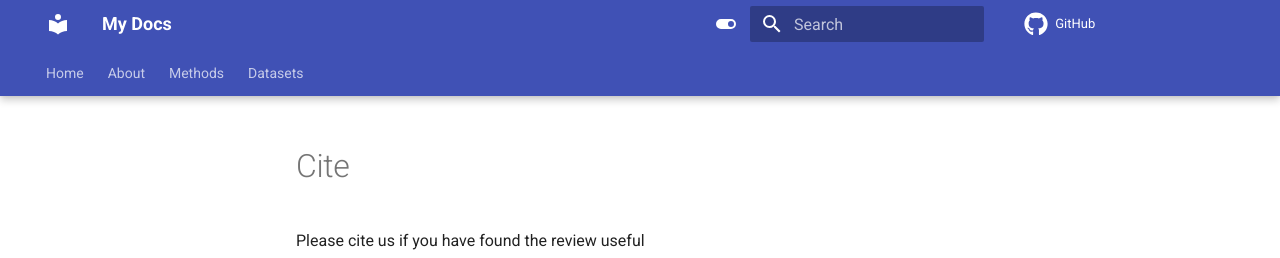
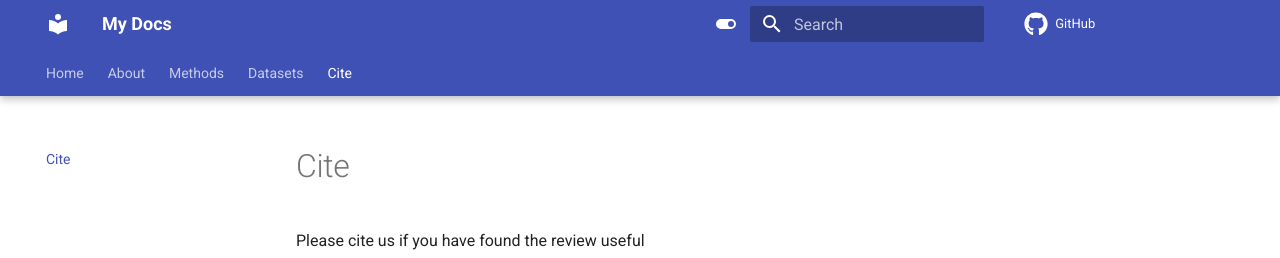
Before and after one commit to nmakke/MkDocsTest, an MkDocs documentation site: the page built from docs/cite.md, in a window 1280 px wide. Shown: the top 258 px of the page. Built offline with MkDocs 1.6.1 and Material for MkDocs 9.7.7, drawn with Linux system fonts in a browser that asks for light colours; comment, search, counter and statistics services are not loaded.

Commit message:
Update mkdocs.yml

```diff
--- a/mkdocs.yml
+++ b/mkdocs.yml
@@ -10,6 +10,7 @@ nav:
     - About: about.md
     - Methods: methods.md
     - Datasets: datasets.md
+    - Cite: cite.md
 
 plugins:
   - search
```
